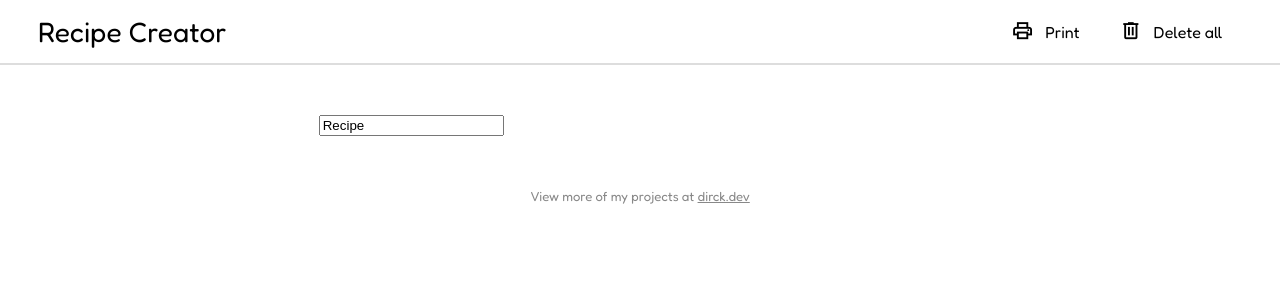
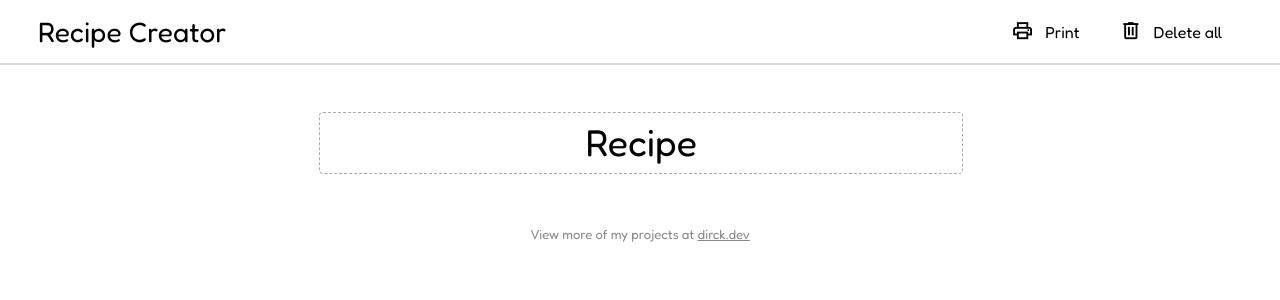
Before and after one commit to dirckvdende/recipe-creator, a Nuxt app: page / in a window 1280 px wide. Shown: the top 300 px of the page. Built offline with nearby package versions, Linux system fonts and the light colour scheme.

Commit message:
Some more styling

```diff
--- a/app/app.vue
+++ b/app/app.vue
@@ -15,16 +15,18 @@ useHead({
 <template>
     <Header />
     <CenterContent>
-        <input type="text" v-model="recipe.title" @input="console.log(recipe)" />
+        <input type="text" v-model="recipe.title" class="title" />
     </CenterContent>
     <Footer />
 </template>
 
 <style lang="scss" scoped>
-h1 {
-    color: green;
-    span {
-        color: red;
+    @use "~/assets/scss/common.scss";
+
+    .title {
+        @extend %editable-text;
+        width: 100%;
+        text-align: center;
+        font-size: 2em;
     }
-}
 </style>
--- /dev/null
+++ b/app/assets/scss/common.scss
@@ -0,0 +1,19 @@
+
+%editable-text {
+    border: 1pt dashed transparent;
+    border-radius: 3pt;
+    outline: none;
+    font-family: inherit;
+    font-size: 1em;
+    padding: .2em 0;
+    @media screen { border-color: #aaa; }
+
+    &:hover {
+        border-color: #333;
+    }
+
+    &:focus {
+        border-color: #333;
+        border-style: solid;
+    }
+}
```
Also changed, not shown: app/components/header/NavItem.vue (indentation only), 1 other file (tests, documents, lock files or other folders).
